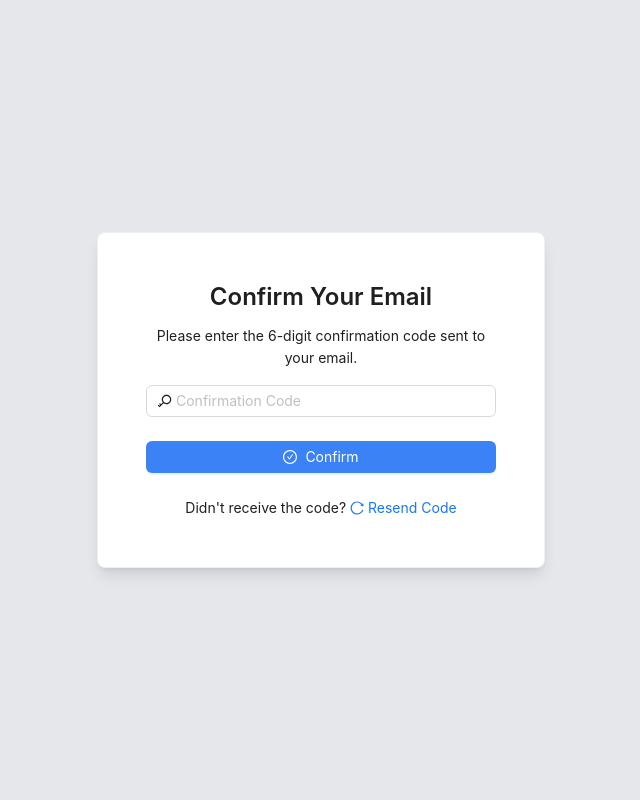
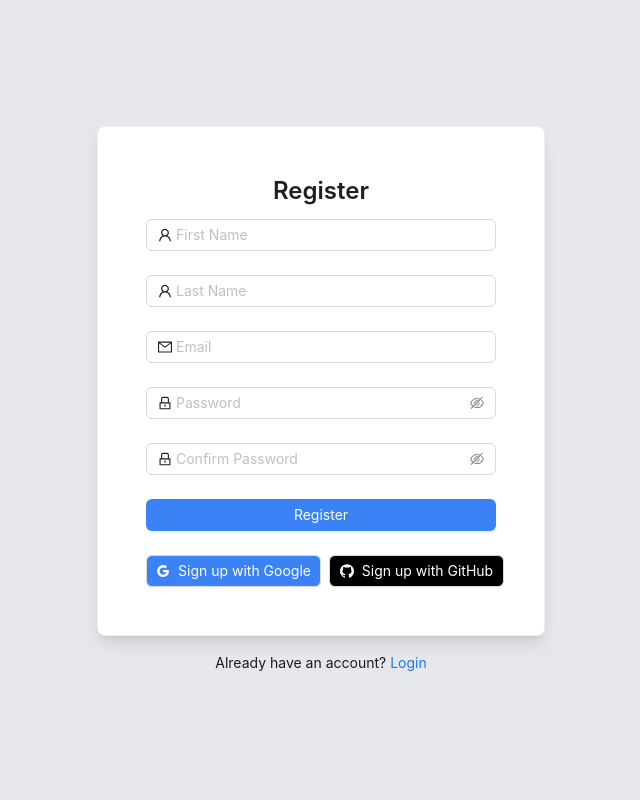
Before and after one commit to Emran-Y/TruHacks2024, a React (Create React App) app in the folder frontend/: page / in a window 1280 px wide. Shown: the top 800 px of the page, without its empty margins (319-959 px from the left). Built offline with nearby package versions, Linux system fonts and the light colour scheme.

Commit message:
chore: update signup UI layout and styles

```diff
--- a/frontend/src/App.js
+++ b/frontend/src/App.js
@@ -4,8 +4,8 @@ import Confirmation from "./components/Auth/Confirmation";
 function App() {
   return (
     <div className="App">
-      {/* <Signup/>
-  <Login/> */}
+      <Signup/>
+  <Login/>
   <Confirmation/>
     </div>
   );
--- a/frontend/src/components/Auth/SignUp.jsx
+++ b/frontend/src/components/Auth/SignUp.jsx
@@ -1,6 +1,6 @@
-import React, { useState } from 'react';
+import React from 'react';
 import { Form, Input, Button, Typography, Card } from 'antd';
-import { UserOutlined, LockOutlined, MailOutlined } from '@ant-design/icons';
+import { UserOutlined, LockOutlined, MailOutlined, GoogleOutlined, GithubOutlined } from '@ant-design/icons';
 
 const Signup = () => {
     const [form] = Form.useForm();
@@ -11,9 +11,9 @@ const Signup = () => {
     };
 
     return (
-      <div className="flex justify-center items-center h-screen bg-gray-200"> {/* Background color for the entire page */}
+      <div className="flex justify-center items-center h-screen bg-gray-200">
         <div className="w-full max-w-md">
-          <Card className="p-6 shadow-lg bg-white"> {/* Increased shadow and added background color */}
+          <Card className="p-6 shadow-lg bg-white">
             <Typography.Title level={3} className="mb-6 text-center font-semibold">
               Register
             </Typography.Title>
@@ -73,11 +73,29 @@ const Signup = () => {
                 <Input.Password prefix={<LockOutlined />} placeholder="Confirm Password" />
               </Form.Item>
               <Form.Item>
-                <Button type="primary" htmlType="submit" className="w-full bg-blue-500 hover:bg-blue-700"> {/* Blue button with hover effect */}
+                <Button type="primary" htmlType="submit" className="w-full bg-blue-500 hover:bg-blue-700">
                   Register
                 </Button>
               </Form.Item>
             </Form>
+            <div className="flex justify-between mt-4">
+  <Button
+    icon={<GoogleOutlined />}
+    className="w-1/2 bg-blue-500  text-white mr-2" // Adjust bg color based on Google theme
+    onClick={() => console.log("Sign up with Google")}
+  >
+    Sign up with Google
+  </Button>
+  <div className="w-1"></div> {/* Add gap between buttons */}
+  <Button
+    icon={<GithubOutlined />}
+    className="w-1/2 bg-black text-white" // Adjust bg color based on GitHub theme
+    onClick={() => console.log("Sign up with GitHub")}
+  >
+    Sign up with GitHub
+  </Button>
+</div>
+
           </Card>
           <Typography.Text className="text-center block mt-4">
             Already have an account? <a href="/login">Login</a>
```
